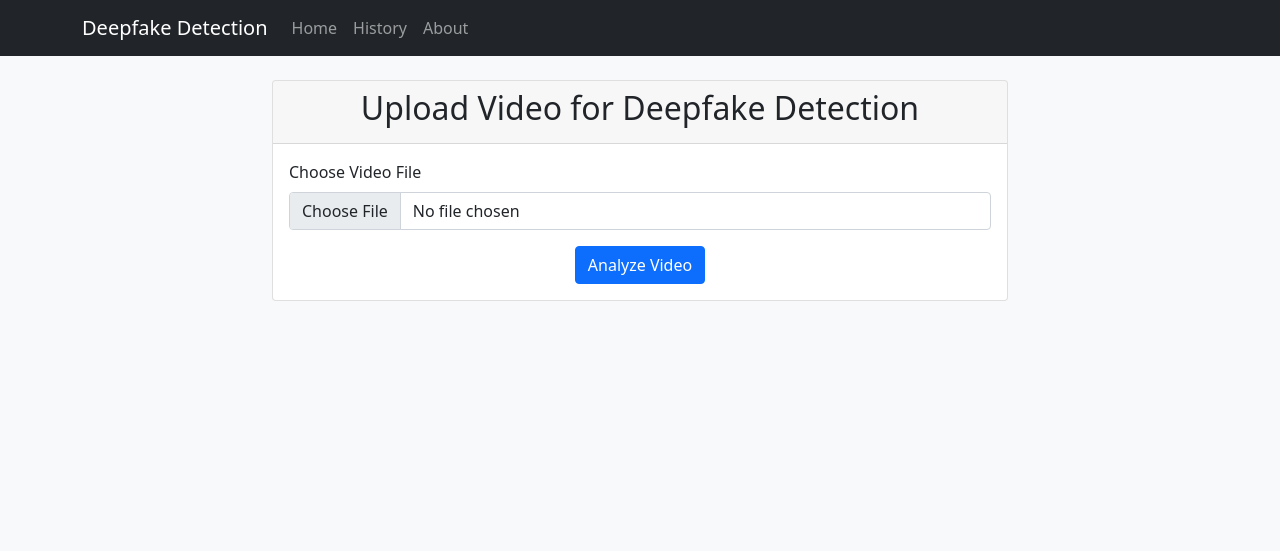
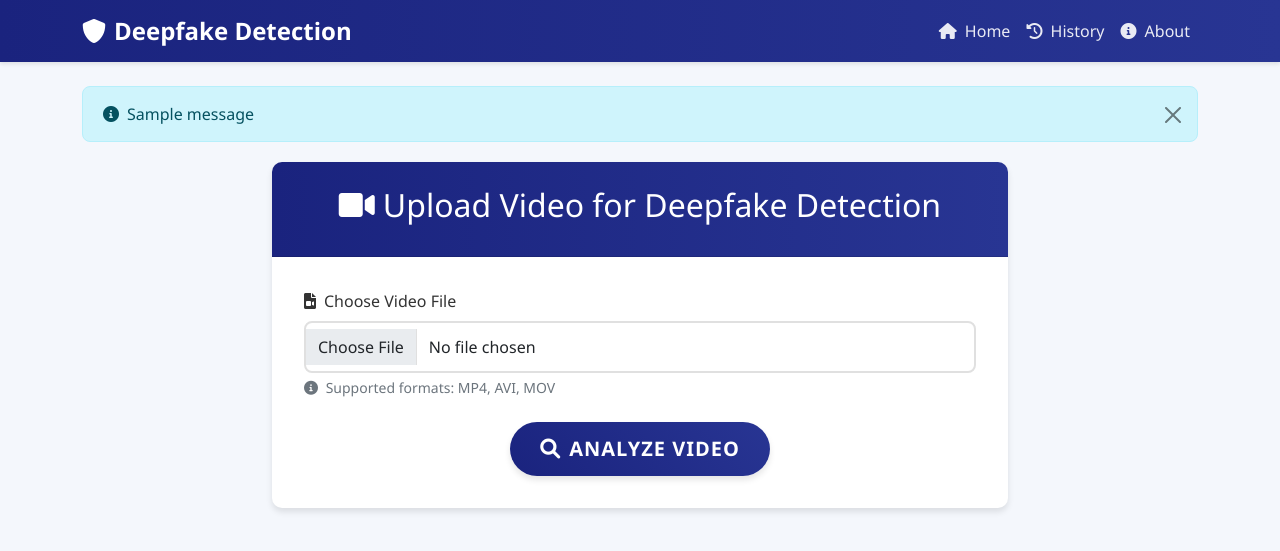
Before and after one commit to toitenanhtuan/DeepFakeDetection, a Flask app: page / in a window 1280 px wide. Shown: the top 551 px of the page. Run offline with Flask 3, Linux system fonts and the light colour scheme; one stand-in notice (Sample message) is shown.

Commit message:
Agent query: Kiểm tra xem giao diện mới có đẹp hơn và video có giữ được màu gốc không?
Improve UI/UX and enhance styling; fix video color issue in analysis.

Screenshot: https://storage.googleapis.com/screenshot-production-us-central1/13f39816-5f78-4dc9-8fe3-1fd22f166196/454860ea-bbfc-4baa-be65-d2fe2015bbcf.jpg

```diff
--- a/static/css/style.css
+++ b/static/css/style.css
@@ -1,6 +1,53 @@
 /* General Styles */
 body {
-    background-color: #f8f9fa;
+    background-color: #f4f7fc;
+    font-family: 'Segoe UI', Tahoma, Geneva, Verdana, sans-serif;
+    color: #333;
+}
+
+.navbar {
+    box-shadow: 0 2px 4px rgba(0,0,0,0.1);
+    background: linear-gradient(to right, #1a237e, #283593);
+}
+
+.navbar-brand {
+    font-weight: bold;
+    font-size: 1.5rem;
+    color: white !important;
+}
+
+.nav-link {
+    color: rgba(255,255,255,0.9) !important;
+    transition: color 0.3s ease;
+}
+
+.nav-link:hover {
+    color: white !important;
+}
+
+/* Upload Form */
+.card {
+    border: none;
+    border-radius: 10px;
+    box-shadow: 0 4px 6px rgba(0,0,0,0.1);
+    margin-bottom: 2rem;
+    background: white;
+    transition: transform 0.3s ease;
+}
+
+.card:hover {
+    transform: translateY(-5px);
+}
+
+.card-header {
+    background: linear-gradient(to right, #1a237e, #283593);
+    color: white;
+    border-radius: 10px 10px 0 0 !important;
+    padding: 1.5rem;
+}
+
+.card-body {
+    padding: 2rem;
 }
 
 /* Analysis Results */
@@ -8,70 +55,153 @@ body {
 .faces-container {
     display: flex;
     overflow-x: auto;
-    padding: 15px;
-    gap: 10px;
+    padding: 20px;
+    gap: 15px;
+    background: rgba(0,0,0,0.02);
+    border-radius: 8px;
+    margin: 15px 0;
 }
 
 .frame-image {
-    height: 200px;
-    border: 1px solid #ddd;
-    border-radius: 4px;
+    height: 240px;
+    border-radius: 8px;
+    box-shadow: 0 2px 4px rgba(0,0,0,0.1);
+    transition: transform 0.3s ease;
+}
+
+.frame-image:hover {
+    transform: scale(1.05);
 }
 
 .face-image {
-    height: 100px;
-    border: 1px solid #ddd;
-    border-radius: 4px;
+    height: 120px;
+    border-radius: 8px;
+    box-shadow: 0 2px 4px rgba(0,0,0,0.1);
+    transition: transform 0.3s ease;
+}
+
+.face-image:hover {
+    transform: scale(1.05);
 }
 
 .result-container {
+    text-align: center;
+    padding: 30px;
     margin-top: 30px;
-    padding: 20px;
 }
 
 .result-badge {
-    font-size: 24px;
-    padding: 10px 30px;
-    border-radius: 5px;
+    font-size: 28px;
+    padding: 15px 40px;
+    border-radius: 50px;
     display: inline-block;
-    margin-top: 10px;
+    margin-top: 15px;
+    font-weight: bold;
+    text-transform: uppercase;
+    letter-spacing: 2px;
+    box-shadow: 0 4px 6px rgba(0,0,0,0.1);
 }
 
 .badge-fake {
-    background-color: #dc3545;
+    background: linear-gradient(45deg, #ff1744, #d50000);
     color: white;
 }
 
 .badge-real {
-    background-color: #28a745;
+    background: linear-gradient(45deg, #00c853, #1b5e20);
     color: white;
 }
 
-/* Upload Form */
-.upload-form {
-    max-width: 600px;
-    margin: 0 auto;
+/* Form Elements */
+.form-control {
+    border-radius: 8px;
+    border: 2px solid #e0e0e0;
+    padding: 12px;
+    transition: all 0.3s ease;
+}
+
+.form-control:focus {
+    border-color: #1a237e;
+    box-shadow: 0 0 0 0.2rem rgba(26,35,126,0.25);
+}
+
+.btn-primary {
+    background: linear-gradient(45deg, #1a237e, #283593);
+    border: none;
+    border-radius: 50px;
+    padding: 12px 30px;
+    font-weight: 600;
+    text-transform: uppercase;
+    letter-spacing: 1px;
+    transition: all 0.3s ease;
+    box-shadow: 0 4px 6px rgba(0,0,0,0.1);
+}
+
+.btn-primary:hover {
+    transform: translateY(-2px);
+    box-shadow: 0 6px 8px rgba(0,0,0,0.2);
+    background: linear-gradient(45deg, #283593, #1a237e);
 }
 
 /* History Page */
-.history-page {
-    padding: 20px;
+.table {
+    background: white;
+    border-radius: 10px;
+    overflow: hidden;
+    box-shadow: 0 4px 6px rgba(0,0,0,0.1);
+}
+
+.table thead th {
+    background: linear-gradient(to right, #1a237e, #283593);
+    color: white;
+    border: none;
+    padding: 15px;
+}
+
+.table td {
+    padding: 15px;
+    vertical-align: middle;
 }
 
 /* About Page */
-.about-page {
+.about-page .card {
     max-width: 800px;
     margin: 0 auto;
 }
 
+.creator-info {
+    margin-bottom: 2rem;
+}
+
 .contact-info {
     background-color: #f8f9fa;
-    padding: 20px;
-    border-radius: 5px;
+    padding: 25px;
+    border-radius: 10px;
     margin: 20px 0;
 }
 
 .contact-info i {
     margin-right: 10px;
-    color: #007bff;
+    color: #1a237e;
 }
+
+.support-info {
+    padding: 20px;
+    border-left: 4px solid #1a237e;
+    background: rgba(26,35,126,0.05);
+    border-radius: 0 10px 10px 0;
+}
+
+/* Loading Spinner */
+.spinner-border {
+    margin-right: 8px;
+    width: 1.2rem;
+    height: 1.2rem;
+}
+
+/* Flash Messages */
+.alert {
+    border-radius: 8px;
+    margin-bottom: 20px;
+    padding: 15px 20px;
+}
--- a/templates/base.html
+++ b/templates/base.html
@@ -5,25 +5,26 @@
     <meta name="viewport" content="width=device-width, initial-scale=1.0">
     <title>Deepfake Detection</title>
     <link href="https://cdn.jsdelivr.net/npm/bootstrap@5.1.3/dist/css/bootstrap.min.css" rel="stylesheet">
+    <link href="https://cdnjs.cloudflare.com/ajax/libs/font-awesome/6.0.0/css/all.min.css" rel="stylesheet">
     <link href="/static/css/style.css" rel="stylesheet">
 </head>
 <body>
-    <nav class="navbar navbar-expand-lg navbar-dark bg-dark">
+    <nav class="navbar navbar-expand-lg navbar-dark">
         <div class="container">
-            <a class="navbar-brand" href="/">Deepfake Detection</a>
+            <a class="navbar-brand" href="/"><i class="fas fa-shield-alt me-2"></i>Deepfake Detection</a>
             <button class="navbar-toggler" type="button" data-bs-toggle="collapse" data-bs-target="#navbarNav">
                 <span class="navbar-toggler-icon"></span>
             </button>
             <div class="collapse navbar-collapse" id="navbarNav">
-                <ul class="navbar-nav">
+                <ul class="navbar-nav ms-auto">
                     <li class="nav-item">
-                        <a class="nav-link" href="/">Home</a>
+                        <a class="nav-link" href="/"><i class="fas fa-home me-1"></i> Home</a>
                     </li>
                     <li class="nav-item">
-                        <a class="nav-link" href="/history">History</a>
+                        <a class="nav-link" href="/history"><i class="fas fa-history me-1"></i> History</a>
                     </li>
                     <li class="nav-item">
-                        <a class="nav-link" href="/about">About</a>
+                        <a class="nav-link" href="/about"><i class="fas fa-info-circle me-1"></i> About</a>
                     </li>
                 </ul>
             </div>
@@ -31,6 +32,17 @@
     </nav>
 
     <div class="container mt-4">
+        {% with messages = get_flashed_messages() %}
+            {% if messages %}
+                {% for message in messages %}
+                    <div class="alert alert-info alert-dismissible fade show" role="alert">
+                        <i class="fas fa-info-circle me-2"></i>{{ message }}
+                        <button type="button" class="btn-close" data-bs-dismiss="alert" aria-label="Close"></button>
+                    </div>
+                {% endfor %}
+            {% endif %}
+        {% endwith %}
+
         {% block content %}{% endblock %}
     </div>
 
--- a/templates/index.html
+++ b/templates/index.html
@@ -4,17 +4,25 @@
 <div class="row justify-content-center">
     <div class="col-md-8">
         <div class="card">
-            <div class="card-header">
-                <h2 class="text-center">Upload Video for Deepfake Detection</h2>
+            <div class="card-header text-center">
+                <h2><i class="fas fa-video me-2"></i>Upload Video for Deepfake Detection</h2>
             </div>
             <div class="card-body">
-                <form action="/upload" method="post" enctype="multipart/form-data">
-                    <div class="mb-3">
-                        <label for="video" class="form-label">Choose Video File</label>
+                <form action="/upload" method="post" enctype="multipart/form-data" class="upload-form">
+                    <div class="mb-4">
+                        <label for="video" class="form-label">
+                            <i class="fas fa-file-video me-2"></i>Choose Video File
+                        </label>
                         <input type="file" class="form-control" id="video" name="video" accept="video/*" required>
+                        <div class="form-text text-muted">
+                            <i class="fas fa-info-circle me-1"></i>
+                            Supported formats: MP4, AVI, MOV
+                        </div>
                     </div>
                     <div class="text-center">
-                        <button type="submit" class="btn btn-primary">Analyze Video</button>
+                        <button type="submit" class="btn btn-primary btn-lg">
+                            <i class="fas fa-search me-2"></i>Analyze Video
+                        </button>
                     </div>
                 </form>
             </div>
```
Also changed, not shown: utils.py (+4 -9 lines), generated-icon.png (added), instance/deepfake.db.
